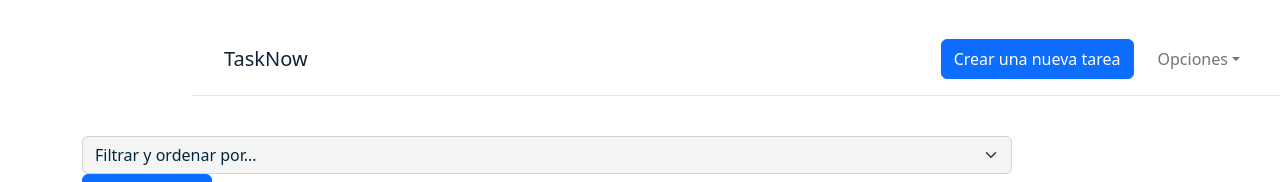
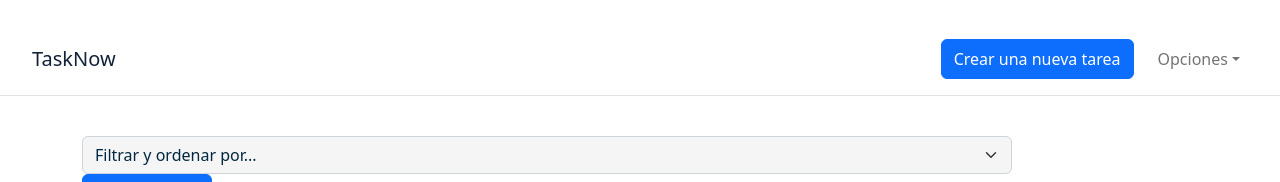
Before and after one commit to Codifica2/task-now, a Next.js app: page / in a window 1280 px wide. Shown: the top 182 px of the page. Built offline with nearby package versions, Linux system fonts and the light colour scheme; no server answers; sample sign-in values are in the browser's storage.

Commit message:
refactor: remove unused global css variable

```diff
--- a/src/pages/header/Header.module.css
+++ b/src/pages/header/Header.module.css
@@ -4,7 +4,6 @@
 
   align-items: flex-end;
 
-  margin-left: var(--siderbard-length);
   padding-inline: 2rem;
   padding-bottom: 1rem;
 
--- a/src/styles/globals.css
+++ b/src/styles/globals.css
@@ -78,6 +78,4 @@ select {
   --font-mono: ui-monospace, Menlo, Monaco, 'Cascadia Mono', 'Segoe UI Mono',
     'Roboto Mono', 'Oxygen Mono', 'Ubuntu Monospace', 'Source Code Pro',
     'Fira Mono', 'Droid Sans Mono', 'Courier New', monospace;
-
-  --siderbard-length: 12rem;
 }
```
